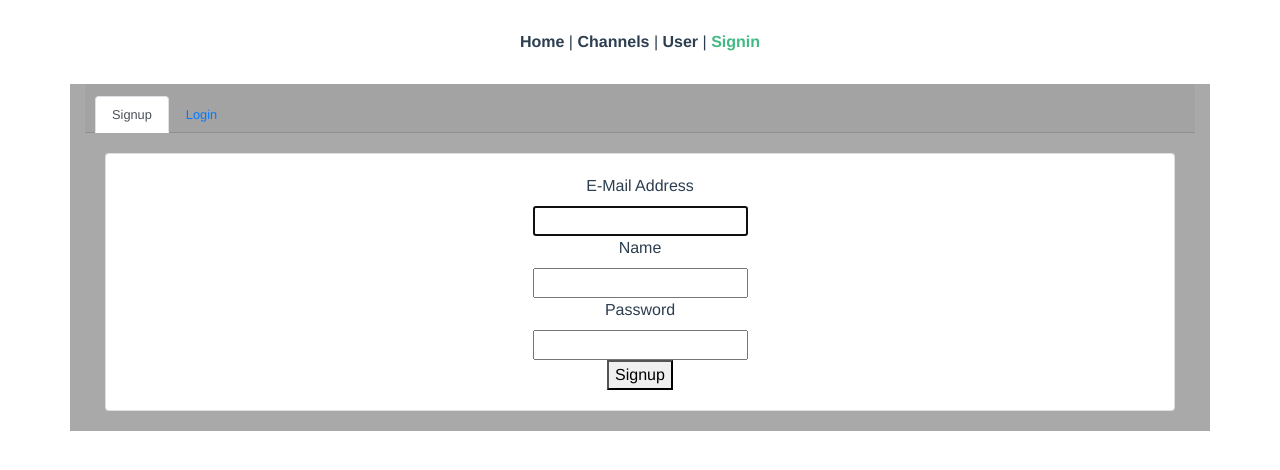
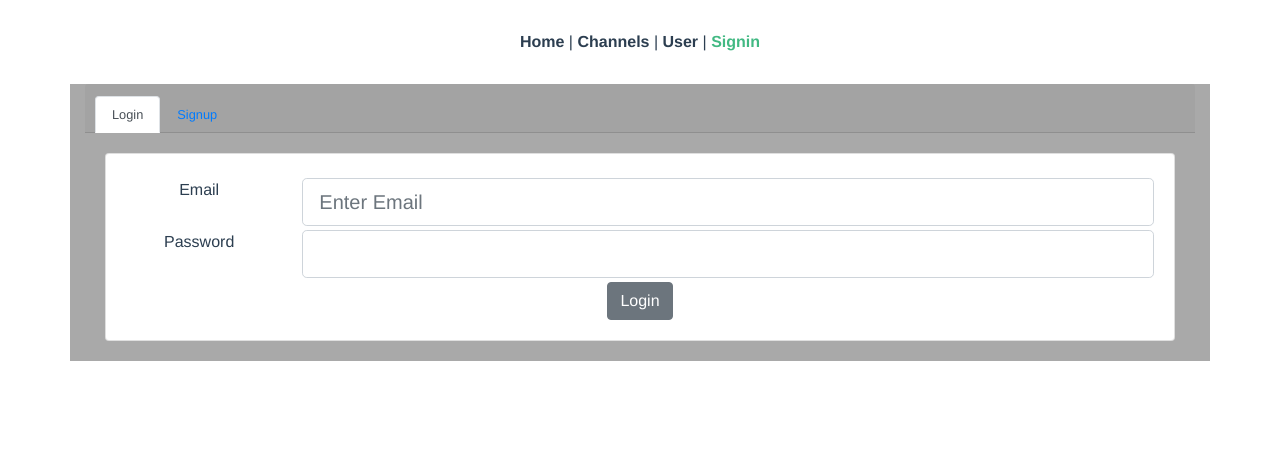
Before and after one commit to teezzan/halqah, a Vue app: page /signin in a window 1280 px wide. Shown: the top 470 px of the page. Built offline with nearby package versions, Linux system fonts and the light colour scheme; what vue-audio-better, vue-file-agent, xns-audio-player-simple would draw is missing.

Commit message:
Cleaned up login

```diff
--- a/src/views/Signin.vue
+++ b/src/views/Signin.vue
@@ -2,49 +2,68 @@
   <b-container id="sign">
     <div>
       <b-tabs small card ref="tabs">
+        <b-tab title="Login">
+          <b-card>
+            <b-row class="my-1">
+              <b-col sm="2">
+                <label for="input-large">Email</label>
+              </b-col>
+              <b-col sm="10">
+                <b-form-input v-model="email" size="lg" placeholder="Enter Email"></b-form-input>
+              </b-col>
+            </b-row>
+            <b-row class="my-1">
+              <b-col sm="2">
+                <label for="input-large">Password</label>
+              </b-col>
+              <b-col sm="10">
+                <b-form-input v-model="password" size="lg" type="password"></b-form-input>
+              </b-col>
+            </b-row>
+            <b-button class="btn btn-primary" @click="login">Login</b-button>
+          </b-card>
+        </b-tab>
+
         <b-tab title="Signup">
           <b-card>
-            <label for="email_reg">E-Mail Address</label>
-            <div>
-              <input id="email_reg" type="email" v-model="email_reg" required autofocus />
-            </div>
-            <div>
-              <label for="name">Name</label>
-              <div>
-                <input id="name" type="text" v-model="name" required />
-              </div>
-            </div>
-            <div>
-              <label for="password_reg">Password</label>
-              <div>
-                <input id="password_reg" type="password" v-model="email_reg" required />
-              </div>
-            </div>
-            <div>
-              <button @click="register">Signup</button>
-            </div>
+            <b-row class="my-1">
+              <b-col sm="2">
+                <label for="input-large">Name</label>
+              </b-col>
+              <b-col sm="10">
+                <b-form-input v-model="name" size="lg" placeholder="Enter Name" type="text"></b-form-input>
+              </b-col>
+            </b-row>
+            <b-row class="my-1">
+              <b-col sm="2">
+                <label for="input-large">Email</label>
+              </b-col>
+              <b-col sm="10">
+                <b-form-input v-model="emailreg" size="lg" placeholder="Enter Email" type="email"></b-form-input>
+              </b-col>
+            </b-row>
+            <b-row class="my-1">
+              <b-col sm="2">
+                <label for="input-large">Password</label>
+              </b-col>
+              <b-col sm="10">
+                <b-form-input v-model="passwordreg" size="lg" type="password"></b-form-input>
+              </b-col>
+            </b-row>
+            <b-row class="my-1">
+              <b-col sm="2">
+                <label for="input-large">Re-enter Password</label>
+              </b-col>
+              <b-col sm="10">
+                <b-form-input v-model="password_confirmation" size="lg" type="password"></b-form-input>
+              </b-col>
+            </b-row>
+            <b-button class="btn btn-primary" @click="register"  >Register</b-button>
+            <div> {{info}} </div>
           </b-card>
         </b-tab>
 
 
-        <b-tab title="Login">
-          <b-card>
-            <label for="email">E-Mail Address</label>
-            <div>
-              <input id="email" type="email" v-model="email" required autofocus />
-            </div>
-            <div>
-              <label for="password">Password</label>
-              <div>
-                <input id="password" type="password" v-model="password" required />
-              </div>
-            </div>
-            <div>
-              <button @click="login">Login</button>
-            </div>
-          </b-card>
-          <!-- <b-card>I'm the card in tab</b-card> -->
-        </b-tab>
       </b-tabs>
     </div>
   </b-container>
@@ -61,12 +80,13 @@ export default {
   data() {
     return {
       name: "",
-      email_reg: "",
+      emailreg: "",
       email: "",
-      password_reg: "",
+      passwordreg: "",
       password: "",
       password_confirmation: "",
-      is_admin: null
+      info: "",
+      btn_en: true
     };
   },
   methods: {
@@ -74,20 +94,42 @@ export default {
       const data = {
         name: this.name,
         email: this.email_reg,
-        password: this.password_reg
+        password: this.passwordreg
       };
-      this.$store
-        .dispatch("register", data)
-        // .then(() => this.$router.push('/'))
-        .catch(err => console.log(err));
+      if (this.passwordreg == this.password_confirmation) {
+        this.$store
+          .dispatch("register", data)
+          .then(res => {
+            alert(`Registered Successful: ${res}`);
+            this.password = "";
+            this.email = "";
+            // this.$router.push("/");
+          })
+          .catch(err => console.log(err));
+      }
     },
     login: function() {
       const email = this.email;
       const password = this.password;
       this.$store
         .dispatch("login", { email, password })
-        // .then(() => this.$router.push('/'))
+        .then(() => {
+          alert("Login Successful");
+          this.password = "";
+          this.email = "";
+          this.$router.push("/");
+        })
         .catch(err => console.log(err));
+    }
+  },
+  watch: {
+    password_confirmation :function(){
+      if(this.passwordreg != this.password_confirmation){
+        this.info = "password Dont match"
+      }
+      else{
+        this.info = ""
+      }
     }
   }
 };
```
